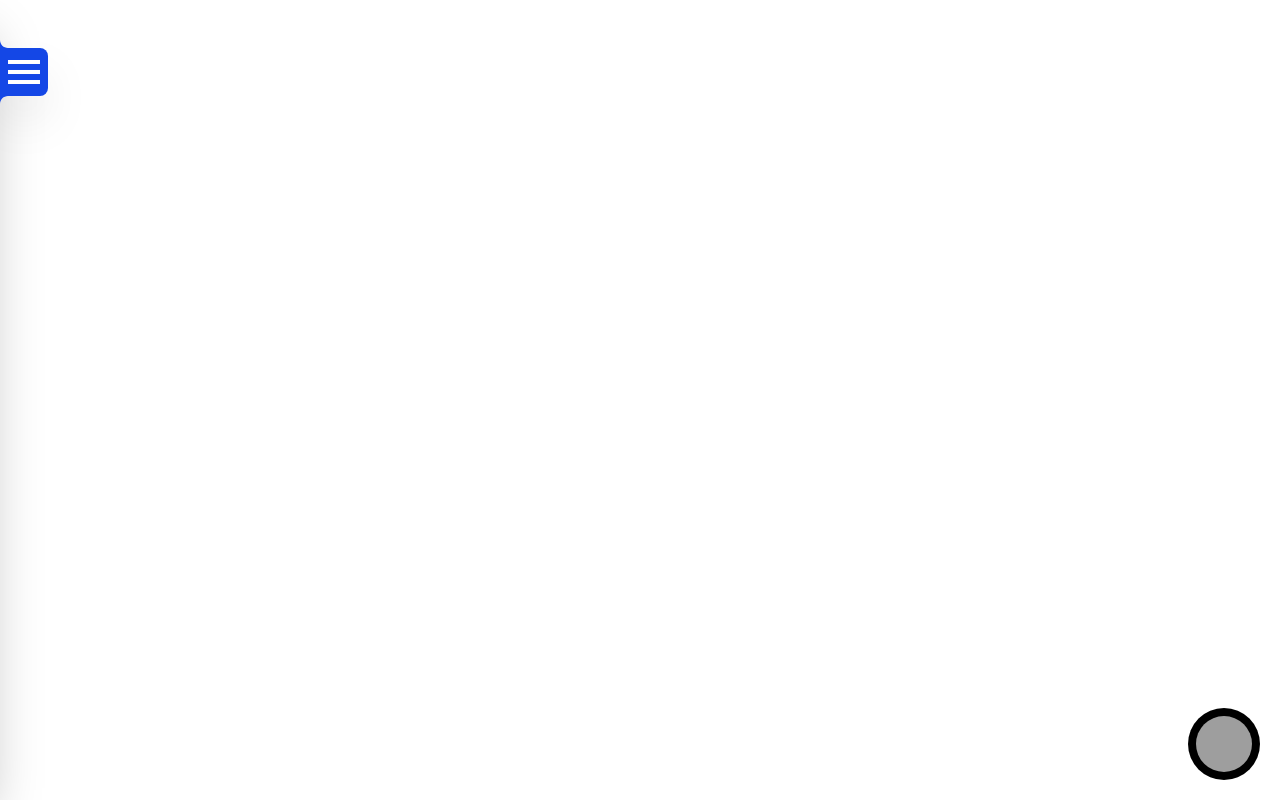
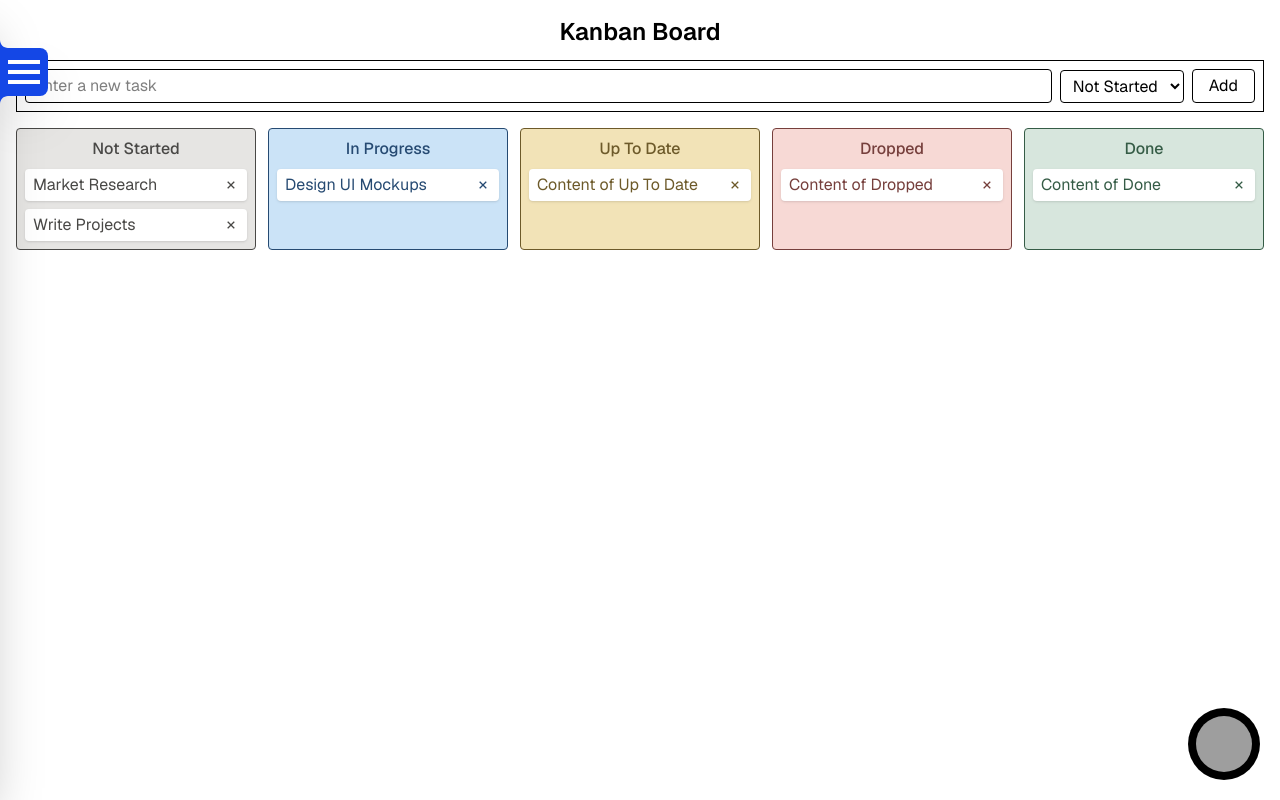
Before and after one commit to SumedhaSinghRathor/random-react-projects, a React (Vite) app: page /kanban-board in a window 1280 px wide. Built offline with nearby package versions, Linux system fonts and the light colour scheme; grey boxes are pictures that could not be loaded.

Commit message:
adding Kanban Board

```diff
--- a/src/App.jsx
+++ b/src/App.jsx
@@ -11,6 +11,7 @@ import Vercel from "./project/Vercel/Vercel";
 import MusicPlayer from "./project/Music Player/MusicPlayer";
 import NestedRadius from "./project/NestedRadius";
 import Calculator from "./project/Calculator/Calculator";
+import KanbanBoard from "./project/Kanban Board/KanbanBoard";
 
 function App() {
   return (
@@ -28,6 +29,7 @@ function App() {
         <Route path="/vercel" element={<Vercel />}></Route>
         <Route path="/nested-radius" element={<NestedRadius />} />
         <Route path="/calculator" element={<Calculator />} />
+        <Route path="/kanban-board" element={<KanbanBoard />} />
       </Routes>
     </>
   );
--- a/src/components/Sidebar.jsx
+++ b/src/components/Sidebar.jsx
@@ -36,6 +36,10 @@ function Sidebar() {
     {
       to: "/calculator",
       content: "Calculator",
+    },
+    {
+      to: "/kanban-board",
+      content: "Kanban Board",
     },
   ];
 
--- /dev/null
+++ b/src/project/Kanban Board/KanbanBoard.jsx
@@ -0,0 +1,188 @@
+import { useState } from "react";
+
+function KanbanBoard() {
+  const [columns, setColumns] = useState({
+    notStarted: {
+      name: "Not Started",
+      items: [
+        { id: 1, content: "Market Research" },
+        { id: 2, content: "Write Projects" },
+      ],
+    },
+    inProgress: {
+      name: "In Progress",
+      items: [{ id: 3, content: "Design UI Mockups" }],
+    },
+    upToDate: {
+      name: "Up To Date",
+      items: [{ id: 4, content: "Content of Up To Date" }],
+    },
+    dropped: {
+      name: "Dropped",
+      items: [{ id: 5, content: "Content of Dropped" }],
+    },
+    done: {
+      name: "Done",
+      items: [{ id: 6, content: "Content of Done" }],
+    },
+  });
+
+  const [newTask, setNewTask] = useState("");
+  const [activeColumn, setActiveColumn] = useState("notStarted");
+  const [draggedItem, setDraggedItem] = useState(null);
+
+  const addNewTask = () => {
+    if (newTask.trim() === "") return;
+
+    const updatedColumns = { ...columns };
+    updatedColumns[activeColumn].items.push({
+      id: Date.now(),
+      content: newTask,
+    });
+
+    setColumns(updatedColumns);
+    setNewTask("");
+  };
+
+  const removeTask = (columnId, taskId) => {
+    const updatedColumns = { ...columns };
+
+    updatedColumns[columnId].items = updatedColumns[columnId].items.filter(
+      (item) => item.id !== taskId
+    );
+
+    setColumns(updatedColumns);
+  };
+
+  const handleDragStart = (columnId, item) => {
+    setDraggedItem({ columnId, item });
+  };
+
+  const handleDragOver = (e) => {
+    e.preventDefault();
+  };
+
+  const handleDrop = (e, columnId) => {
+    e.preventDefault();
+
+    if (!draggedItem) return;
+
+    const { columnId: fromColumn, item } = draggedItem;
+
+    if (fromColumn === columnId) return;
+
+    const updatedColumns = { ...columns };
+
+    // remove from previous column
+    updatedColumns[fromColumn].items = updatedColumns[fromColumn].items.filter(
+      (i) => i.id !== item.id
+    );
+
+    // add to new column
+    updatedColumns[columnId].items.push(item);
+
+    setColumns(updatedColumns);
+    setDraggedItem(null);
+  };
+
+  const columnStyles = {
+    notStarted: {
+      background: "bg-[#E6E5E3] text-[#494846]",
+      border: "border border-[#494846]",
+    },
+    inProgress: {
+      background: "bg-[#CBE3F7] text-[#264A72]",
+      border: "border border-[#264A72]",
+    },
+    upToDate: {
+      background: "bg-[#F2E3B7] text-[#6D5A2A]",
+      border: "border border-[#6D5A2A]",
+    },
+    done: {
+      background: "bg-[#D7E6DD] text-[#355C46]",
+      border: "border border-[#355C46]",
+    },
+    dropped: {
+      background: "bg-[#F7D9D5] text-[#763F3C]",
+      border: "border border-[#763F3C]",
+    },
+  };
+
+  return (
+    <section
+      className="w-full h-screen p-4"
+      style={{ fontFamily: "Geist, sans-serif" }}
+    >
+      <h1 className="w-full text-center text-2xl font-semibold">
+        Kanban Board
+      </h1>
+
+      <div className="border flex p-2 gap-2 items-center mt-3">
+        <input
+          type="text"
+          value={newTask}
+          onChange={(e) => setNewTask(e.target.value)}
+          placeholder="Enter a new task"
+          className="grow px-2 py-1 border rounded outline-0"
+          onKeyDown={(e) => e.key === "Enter" && addNewTask()}
+        />
+
+        <select
+          value={activeColumn}
+          onChange={(e) => setActiveColumn(e.target.value)}
+          className="border px-2 py-1 rounded"
+        >
+          {Object.keys(columns).map((columnId) => (
+            <option value={columnId} key={columnId}>
+              {columns[columnId].name}
+            </option>
+          ))}
+        </select>
+
+        <button onClick={addNewTask} className="px-4 py-1 border rounded">
+          Add
+        </button>
+      </div>
+
+      <div className="mt-4 gap-3 grid grid-cols-5">
+        {Object.keys(columns).map((columnId) => (
+          <div
+            key={columnId}
+            onDragOver={handleDragOver}
+            onDrop={(e) => handleDrop(e, columnId)}
+            className={`${columnStyles[columnId].border} ${columnStyles[columnId].background} rounded p-2`}
+          >
+            <div className="text-center font-medium mb-2">
+              {columns[columnId].name}
+            </div>
+
+            <div className="space-y-2">
+              {columns[columnId].items.length === 0 ? (
+                <div className="text-center opacity-70 text-sm">
+                  Drop tasks here
+                </div>
+              ) : (
+                columns[columnId].items.map((item) => (
+                  <div
+                    key={item.id}
+                    draggable
+                    onDragStart={() => handleDragStart(columnId, item)}
+                    className="flex justify-between items-center px-2 py-1 bg-white rounded shadow cursor-move"
+                  >
+                    <span>{item.content}</span>
+                    <i
+                      className="bx bx-x hover:bg-gray-400/20 cursor-pointer"
+                      onClick={() => removeTask(columnId, item.id)}
+                    />
+                  </div>
+                ))
+              )}
+            </div>
+          </div>
+        ))}
+      </div>
+    </section>
+  );
+}
+
+export default KanbanBoard;
```
